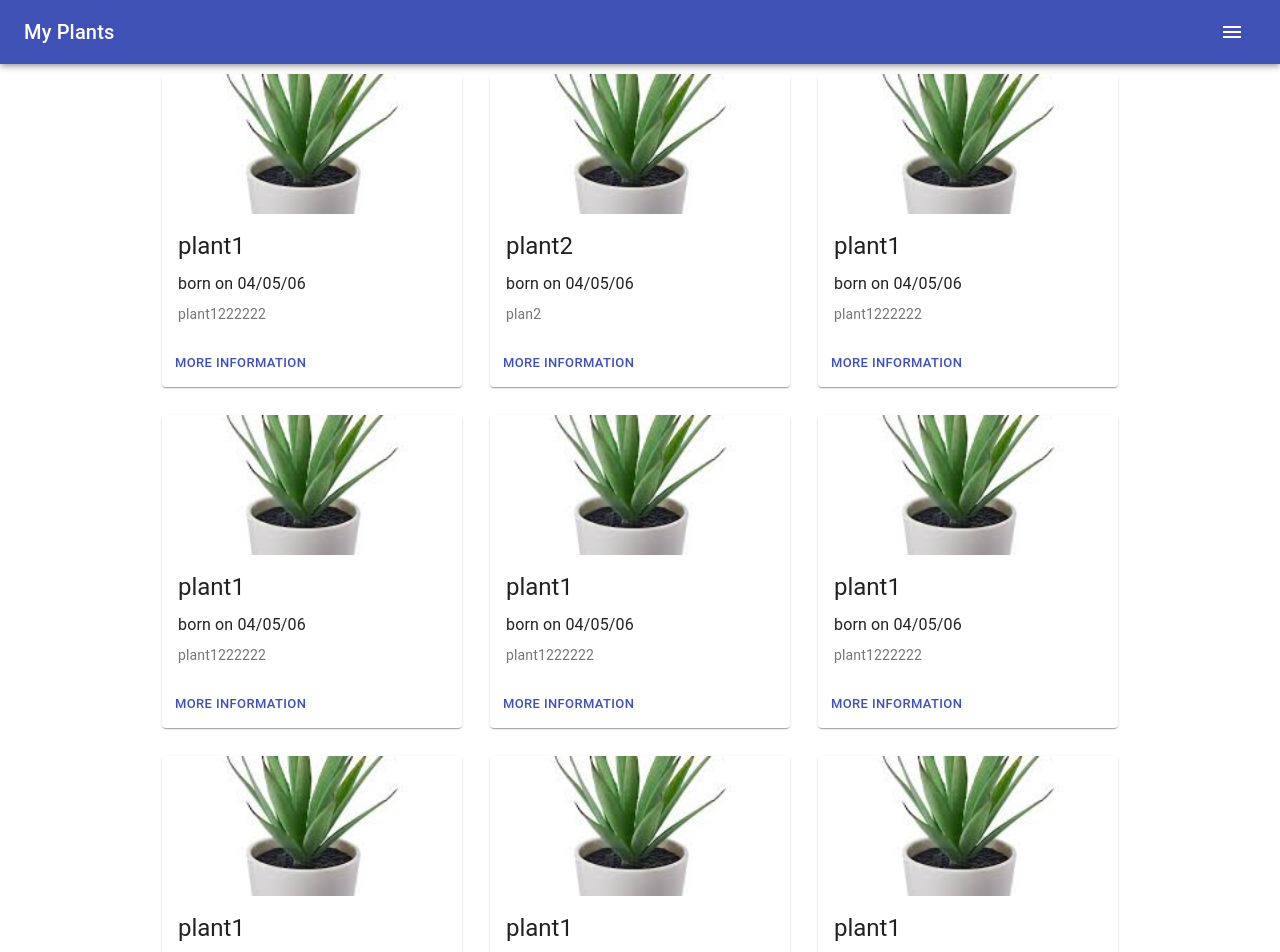
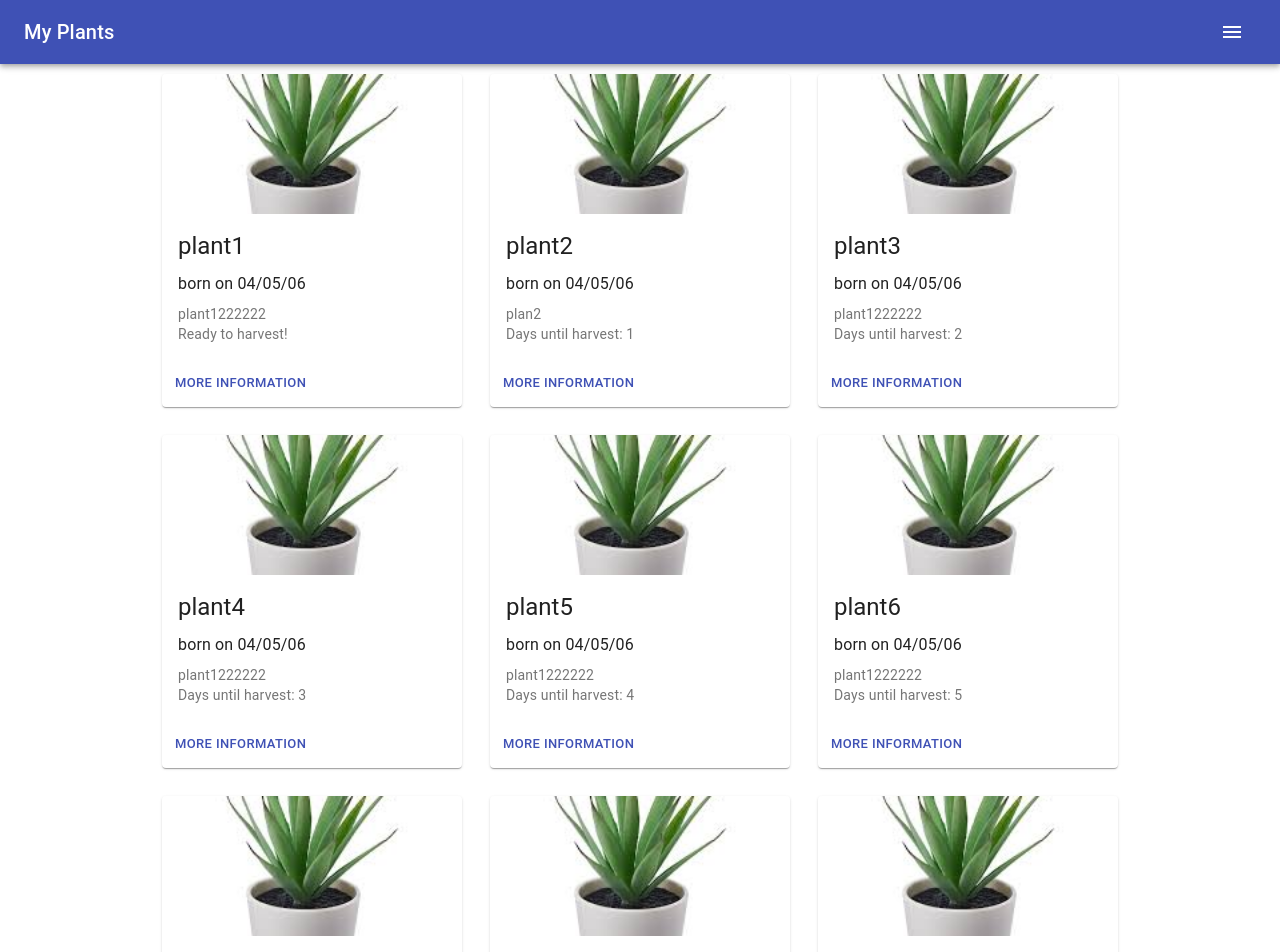
Before and after one commit to hanabisu/bon-hacketit, a React (Create React App) app in the folder ui/gardening/: page / in a window 1280 px wide. Shown: the top 952 px of the page. Built offline with nearby package versions, Linux system fonts and the light colour scheme.

Commit message:
add harvest info to card

```diff
--- a/ui/gardening/src/dashboard.js
+++ b/ui/gardening/src/dashboard.js
@@ -9,12 +9,12 @@ import React, {useState} from 'react';
 import Plant from './plants';
 
 export function Dashboard() {
-    const [plants, setPlants] = useState([{"name":"plant1", "desc":"plant1222222"}, {"name":"plant2", "desc":"plan2"},
-    {"name":"plant1", "desc":"plant1222222"},{"name":"plant1", "desc":"plant1222222"},
-    {"name":"plant1", "desc":"plant1222222"},{"name":"plant1", "desc":"plant1222222"},
-    {"name":"plant1", "desc":"plant1222222"},{"name":"plant1", "desc":"plant1222222"},
-    {"name":"plant1", "desc":"plant1222222"},{"name":"plant1", "desc":"plant1222222"},
-    {"name":"plant1", "desc":"plant1222222"},{"name":"plant1", "desc":"plant1222222"},
+    const [plants, setPlants] = useState([{"name":"plant1", "desc":"plant1222222", "nextHarvest": 0}, {"name":"plant2", "desc":"plan2", "nextHarvest": 1},
+    {"name":"plant3", "desc":"plant1222222", "nextHarvest": 2},{"name":"plant4", "desc":"plant1222222", "nextHarvest": 3},
+    {"name":"plant5", "desc":"plant1222222", "nextHarvest": 4},{"name":"plant6", "desc":"plant1222222", "nextHarvest": 5},
+    {"name":"plant7", "desc":"plant1222222", "nextHarvest": -1},{"name":"plant8", "desc":"plant1222222", "nextHarvest": 0},
+    {"name":"plant9", "desc":"plant1222222", "nextHarvest": 0},{"name":"plant10", "desc":"plant1222222", "nextHarvest": 0},
+    {"name":"plant11", "desc":"plant1222222", "nextHarvest": 0},{"name":"plant12", "desc":"plant1222222", "nextHarvest": 0},
 ]);
 
     return (
@@ -30,12 +30,13 @@ export function Dashboard() {
                     shortDescription = {plant.desc}
                     longDescription = "longer info"
                     nextWatering = "4"
-                    nextHarvest = "3"
+                    nextHarvest = {plant.nextHarvest}
                     />
                     </Grid>
                 ))
             }
             </Grid>
+
         </div>
     );
 }
--- a/ui/gardening/src/plants.js
+++ b/ui/gardening/src/plants.js
@@ -19,7 +19,17 @@ const useStyles = makeStyles({
   },
 });
 
-export default function Plant({plantName, plantDate, shortDescription}) {
+const nextHarvestText = (nextHarvest) =>{
+  if(nextHarvest > 0){
+    return `Days until harvest: ${nextHarvest}`
+  }else if (nextHarvest == 0){
+    return "Ready to harvest!"
+  }else{
+    return "";
+  }
+};
+
+export default function Plant({plantName, plantDate, shortDescription, nextHarvest}) {
   const classes = useStyles();
 
   return (
@@ -39,6 +49,9 @@ export default function Plant({plantName, plantDate, shortDescription}) {
           <Typography variant="body2" color="textSecondary" component="p">
             {shortDescription}
           </Typography>
+          <Typography variant="body2" color="textSecondary" component="p">
+            {nextHarvestText(nextHarvest)}
+          </Typography>
         </CardContent>
       <CardActions>
         <Button size="small" color="primary">
```
